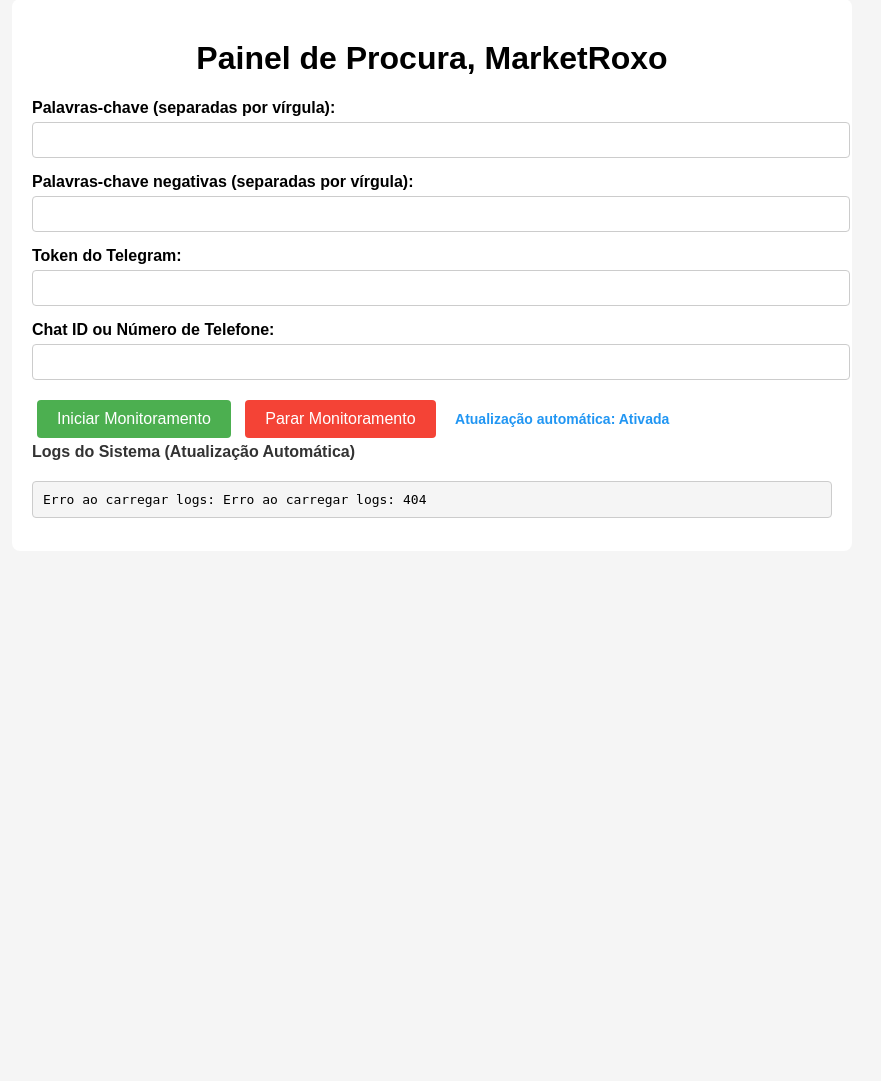
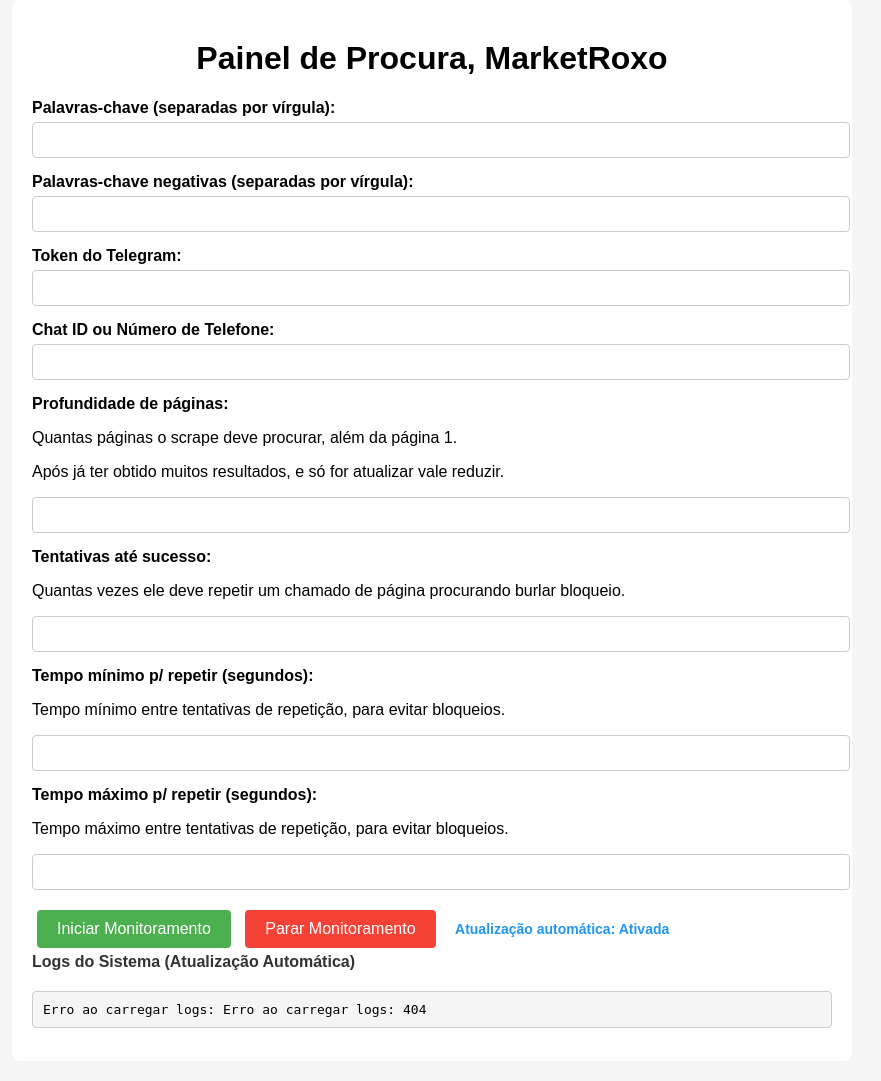
Before and after one commit to afa7789/pyscrapper, a Python web app: template template/admin.html in a window 1280 px wide. Shown: the part 21-1102 px from the top of the page, without its empty margins (208-1089 px from the left). Before the commit the page ends 539 px from the top, so only its background shows below. Run offline with Jinja, Linux system fonts and the light colour scheme; the template is opened without the code that fills it, so the values that code supplies are empty.

Commit message:
add new vars to admin.
also, missing it at monitor + formating

```diff
--- a/template/admin.html
+++ b/template/admin.html
@@ -9,7 +9,7 @@
         h1 { text-align: center; }
         .form-group { margin-bottom: 15px; }
         label { display: block; margin-bottom: 5px; font-weight: bold; }
-        input[type="text"] { width: 100%; padding: 8px; font-size: 16px; border: 1px solid #ccc; border-radius: 4px; }
+        input[type="text"], input[type="number"] { width: 100%; padding: 8px; font-size: 16px; border: 1px solid #ccc; border-radius: 4px; }
         button { padding: 10px 20px; margin: 5px; font-size: 16px; cursor: pointer; border: none; border-radius: 4px; }
         #startBtn { background-color: #4CAF50; color: white; }
         #stopBtn { background-color: #f44336; color: white; }
@@ -36,6 +36,27 @@
         <div class="form-group">
             <label for="chatInput">Chat ID ou Número de Telefone:</label>
             <input type="text" id="chatInput" value="{{ chat_input }}">
+        </div>
+        <div class="form-group">
+            <label for="pageDepth">Profundidade de páginas:</label>
+            <p>Quantas páginas o scrape deve procurar, além da página 1.</p>
+            <p>Após já ter obtido muitos resultados, e só for atualizar vale reduzir.</p>
+            <input type="number" id="pageDepth" value="{{ page_depth }}" min="1">
+        </div>
+        <div class="form-group">
+            <label for="retryAttempts">Tentativas até sucesso:</label>
+            <p>Quantas vezes ele deve repetir um chamado de página procurando burlar bloqueio.</p>
+            <input type="number" id="retryAttempts" value="{{ retry_attempts }}" min="1">
+        </div>
+        <div class="form-group">
+            <label for="minRepeatTime">Tempo mínimo p/ repetir (segundos):</label>
+            <p>Tempo mínimo entre tentativas de repetição, para evitar bloqueios.</p>
+            <input type="number" id="minRepeatTime" value="{{ min_repeat_time }}" min="1">
+        </div>
+        <div class="form-group">
+            <label for="maxRepeatTime">Tempo máximo p/ repetir (segundos):</label>
+            <p>Tempo máximo entre tentativas de repetição, para evitar bloqueios.</p>
+            <input type="number" id="maxRepeatTime" value="{{ max_repeat_time }}" min="1">
         </div>
         <button id="startBtn" onclick="startMonitoring()">Iniciar Monitoramento</button>
         <button id="stopBtn" onclick="stopMonitoring()">Parar Monitoramento</button>
@@ -96,7 +117,11 @@
                 keywords_list: document.getElementById('keywords').value,
                 negative_keywords_list: document.getElementById('negativeKeywords').value,
                 token: document.getElementById('token').value,
-                chat_input: document.getElementById('chatInput').value
+                chat_input: document.getElementById('chatInput').value,
+                page_depth: document.getElementById('pageDepth').value,
+                retry_attempts: document.getElementById('retryAttempts').value,
+                min_repeat_time: document.getElementById('minRepeatTime').value,
+                max_repeat_time: document.getElementById('maxRepeatTime').value
             };
 
             fetch('/start', {
```
Also changed, not shown: monitor.py (+111 -69 lines), server.py (+87 -30 lines).
